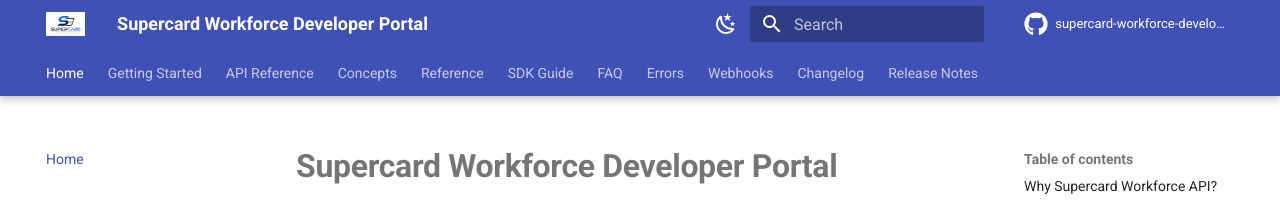
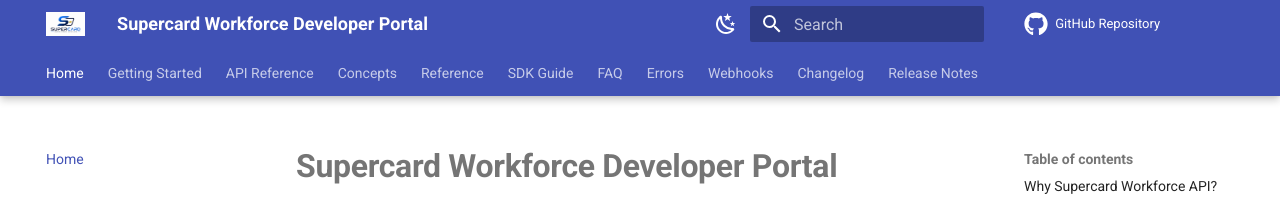
Before and after one commit to aloksharma22/supercard-workforce-developer-portal, an MkDocs documentation site: the page built from docs/index.md, in a window 1280 px wide. Shown: the top 205 px of the page. Built offline with MkDocs 1.6.1 and Material for MkDocs 9.7.7, drawn with Linux system fonts in a browser that asks for light colours; comment, search, counter and statistics services are not loaded; the version menu is left out.

Commit message:
Fix GitHub repo link on top right of landing page

```diff
--- a/mkdocs.yml
+++ b/mkdocs.yml
@@ -8,8 +8,8 @@
 site_author: Alok Sharma
 site_url: https://your-github-username.github.io/supercard-workforce-developer-portal/
 
-repo_name: supercard-workforce-developer-portal
-repo_url: https://github.com/your-github-username/supercard-workforce-developer-portal
+repo_name: GitHub Repository
+repo_url: https://github.com/aloksharma22/supercard-workforce-developer-portal
 
 edit_uri: ""
 
```
